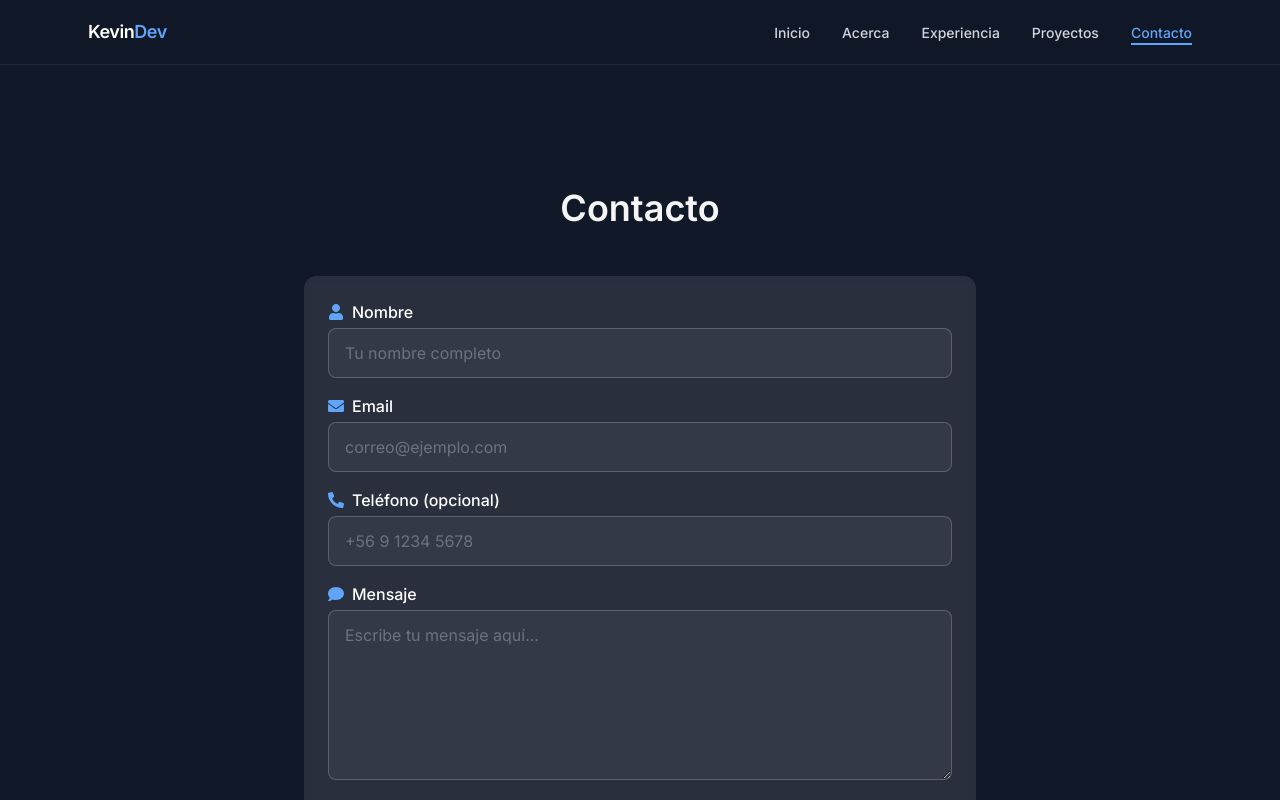
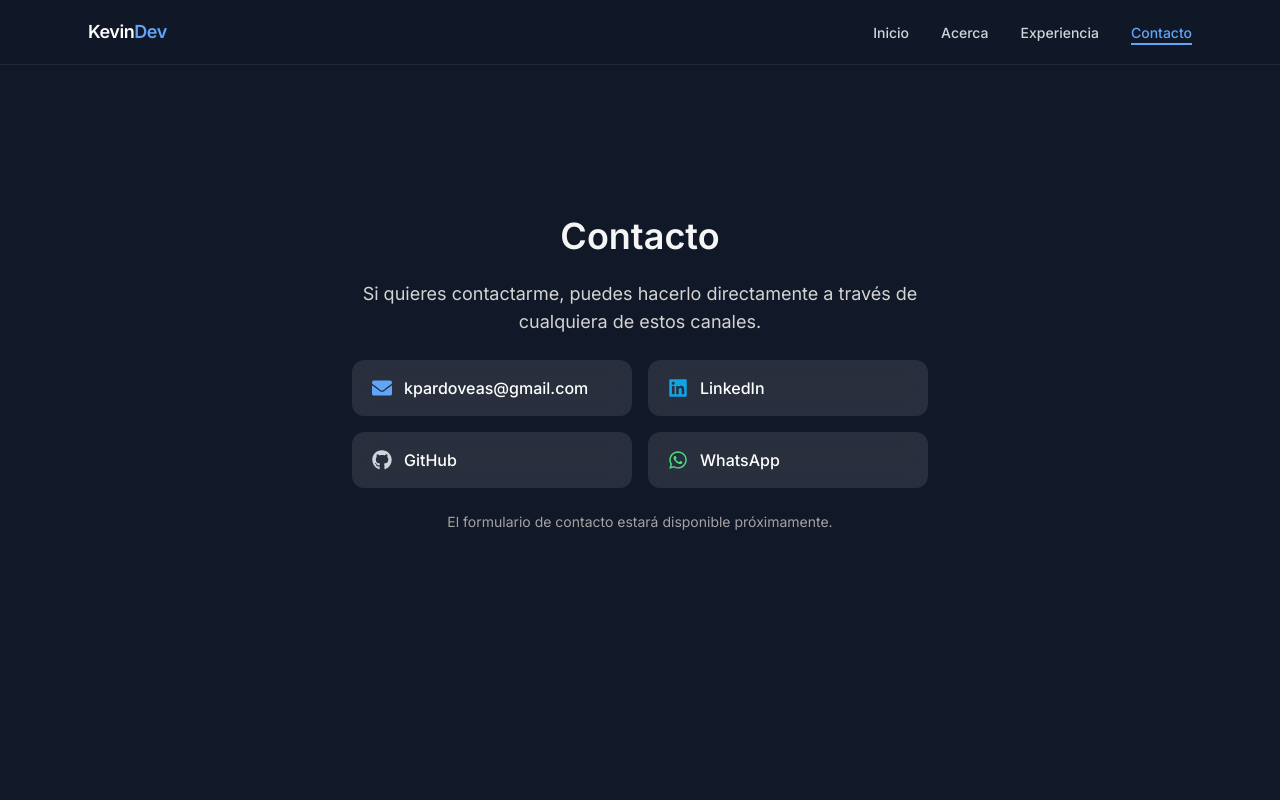
Before and after one commit to Krpardo27/kevin-portfolio, a React (Vite) app in the folder frontend/: page /contact in a window 1280 px wide. Shown: the top 800 px of the page. Built offline with nearby package versions, Linux system fonts and the light colour scheme.

Commit message:
Se quita form temporalmente

```diff
--- a/frontend/src/components/NavMobile.jsx
+++ b/frontend/src/components/NavMobile.jsx
@@ -9,7 +9,7 @@ const NavMobile = () => {
     { path: "/", name: "Inicio", icon: FiHome },
     { path: "/about", name: "Acerca", icon: FiUser },
     { path: "/experience", name: "Experiencia", icon: FiBriefcase },
-    { path: "/projects", name: "Proyectos", icon: FiFolder },
+    // { path: "/projects", name: "Proyectos", icon: FiFolder },
     { path: "/contact", name: "Contacto", icon: FiMail },
   ];
 
--- a/frontend/src/data/data.js
+++ b/frontend/src/data/data.js
@@ -152,6 +152,6 @@ export const navigation = [
   { path: "/", label: "Inicio" },
   { path: "/about", label: "Acerca" },
   { path: "/experience", label: "Experiencia" },
-  { path: "/projects", label: "Proyectos" },
+  // { path: "/projects", label: "Proyectos" },
   { path: "/contact", label: "Contacto" },
 ];
--- a/frontend/src/pages/Contact.jsx
+++ b/frontend/src/pages/Contact.jsx
@@ -9,6 +9,9 @@ import {
   FaPaperPlane,
   FaCheckCircle,
   FaExclamationCircle,
+  FaLinkedin,
+  FaGithub,
+  FaWhatsapp,
 } from "react-icons/fa";
 import { ImSpinner8 } from "react-icons/im";
 
@@ -65,155 +68,84 @@ const Contact = () => {
   }, [isSubmitSuccessful, reset]);
 
   return (
-    <section className="lg:mt-32 mt-8 px-4 py-5 flex flex-col items-center justify-center">
-      {/* Header */}
-      <div className="mb-8 text-center">
-        <h1 className="text-4xl font-bold text-neutral-100 mb-4">Contacto</h1>
-        {/* <p className="text-neutral-300 text-lg">
-          También puedes escribirme a{" "}
+    <section className="lg:mt-32 mt-12 px-4 py-12 flex flex-col items-center">
+      <div className="max-w-xl w-full text-center space-y-6">
+        <h1 className="text-4xl font-bold text-neutral-100">
+          Contacto
+        </h1>
+
+        <p className="text-neutral-300 text-lg">
+          Si quieres contactarme, puedes hacerlo directamente a través de
+          cualquiera de estos canales.
+        </p>
+
+        <div className="grid grid-cols-1 sm:grid-cols-2 gap-4 mt-8">
+          {/* Email */}
           <a
             href="mailto:kpardoveas@gmail.com"
-            className="text-blue-400 hover:underline"
+            className="
+              flex items-center gap-3 px-5 py-4 rounded-xl
+              bg-white/10 backdrop-blur
+              text-white font-medium
+              hover:bg-white/20 transition
+            "
           >
+            <FaEnvelope className="text-blue-400 text-xl" />
             kpardoveas@gmail.com
           </a>
-        </p> */}
-      </div>
 
-      {/* Success */}
-      {isSubmitSuccessful && !errors.root && (
-        <div className="flex items-center gap-2 p-3 mb-6 bg-green-100/90 text-green-800 rounded-lg max-w-2xl w-full">
-          <FaCheckCircle className="text-green-600" />
-          <span>Mensaje enviado correctamente.</span>
-        </div>
-      )}
+          {/* LinkedIn */}
+          <a
+            href="https://www.linkedin.com/in/kevinpardoveas/"
+            target="_blank"
+            rel="noopener noreferrer"
+            className="
+              flex items-center gap-3 px-5 py-4 rounded-xl
+              bg-white/10 backdrop-blur
+              text-white font-medium
+              hover:bg-white/20 transition
+            "
+          >
+            <FaLinkedin className="text-sky-500 text-xl" />
+            LinkedIn
+          </a>
 
-      {/* Error */}
-      {errors.root && (
-        <div className="flex items-center gap-2 p-3 mb-6 bg-red-100/90 text-red-800 rounded-lg max-w-2xl w-full">
-          <FaExclamationCircle className="text-red-600" />
-          <span>{errors.root.message}</span>
-        </div>
-      )}
+          {/* GitHub */}
+          <a
+            href="https://github.com/Krpardo27"
+            target="_blank"
+            rel="noopener noreferrer"
+            className="
+              flex items-center gap-3 px-5 py-4 rounded-xl
+              bg-white/10 backdrop-blur
+              text-white font-medium
+              hover:bg-white/20 transition
+            "
+          >
+            <FaGithub className="text-gray-300 text-xl" />
+            GitHub
+          </a>
 
-      {/* Loader overlay */}
-      {isSubmitting && (
-        <div className="fixed inset-0 z-50 flex items-center justify-center bg-black/40 backdrop-blur-sm">
-          <div className="flex flex-col items-center gap-4 bg-gray-900 px-8 py-6 rounded-xl shadow-xl">
-            <ImSpinner8 className="text-blue-400 text-3xl animate-spin" />
-            <p className="text-gray-200 text-sm">Enviando mensaje…</p>
-          </div>
-        </div>
-      )}
-
-      <form
-        onSubmit={handleSubmit(onSubmit)}
-        className={`space-y-4 max-w-2xl w-full bg-white/10 p-6 rounded-xl backdrop-blur-sm
-  transition-opacity ${
-    isSubmitting || isSubmitSuccessful ? "opacity-60 pointer-events-none" : ""
-  }`}
-        noValidate
-      >
-        {/* Nombre */}
-        <div>
-          <label className="flex items-center gap-2 text-white font-medium mb-1">
-            <FaUser className="text-blue-400" />
-            Nombre
-          </label>
-          <input
-            {...register("name", {
-              required: "El nombre es obligatorio",
-              minLength: { value: 2, message: "Mínimo 2 caracteres" },
-            })}
-            className="w-full px-4 py-3 bg-white/5 border border-white/20 rounded-lg text-white focus:ring-2 focus:ring-blue-400"
-            placeholder="Tu nombre completo"
-          />
-          {errors.name && (
-            <p className="text-red-400 text-sm mt-1">{errors.name.message}</p>
-          )}
+          <a
+            href="https://wa.me/56990914436"
+            target="_blank"
+            rel="noopener noreferrer"
+            className="
+              flex items-center gap-3 px-5 py-4 rounded-xl
+              bg-white/10 backdrop-blur
+              text-white font-medium
+              hover:bg-white/20 transition
+            "
+          >
+            <FaWhatsapp className="text-green-400 text-xl" />
+            WhatsApp
+          </a>
         </div>
 
-        {/* Email */}
-        <div>
-          <label className="flex items-center gap-2 text-white font-medium mb-1">
-            <FaEnvelope className="text-blue-400" />
-            Email
-          </label>
-          <input
-            type="email"
-            {...register("email", {
-              required: "El email es obligatorio",
-              pattern: {
-                value: /^[^\s@]+@[^\s@]+\.[^\s@]+$/,
-                message: "Email inválido",
-              },
-            })}
-            className="w-full px-4 py-3 bg-white/5 border border-white/20 rounded-lg text-white focus:ring-2 focus:ring-blue-400"
-            placeholder="correo@ejemplo.com"
-          />
-          {errors.email && (
-            <p className="text-red-400 text-sm mt-1">{errors.email.message}</p>
-          )}
-        </div>
-
-        {/* Teléfono */}
-        <div>
-          <label className="flex items-center gap-2 text-white font-medium mb-1">
-            <FaPhoneAlt className="text-blue-400" />
-            Teléfono (opcional)
-          </label>
-          <input
-            {...register("phone")}
-            className="w-full px-4 py-3 bg-white/5 border border-white/20 rounded-lg text-white focus:ring-2 focus:ring-blue-400"
-            placeholder="+56 9 1234 5678"
-          />
-        </div>
-
-        {/* Mensaje */}
-        <div>
-          <label className="flex items-center gap-2 text-white font-medium mb-1">
-            <FaComment className="text-blue-400" />
-            Mensaje
-          </label>
-          <textarea
-            rows={6}
-            {...register("message", {
-              required: "El mensaje es obligatorio",
-              minLength: { value: 10, message: "Mínimo 10 caracteres" },
-            })}
-            className="w-full px-4 py-3 bg-white/5 border border-white/20 rounded-lg text-white focus:ring-2 focus:ring-blue-400"
-            placeholder="Escribe tu mensaje aquí..."
-          />
-          {errors.message && (
-            <p className="text-red-400 text-sm mt-1">
-              {errors.message.message}
-            </p>
-          )}
-        </div>
-
-        {/* Submit */}
-        <button
-          type="submit"
-          disabled={isSubmitting}
-          className={`flex items-center justify-center gap-2 w-full px-6 py-3 rounded-lg font-medium transition-all ${
-            isSubmitting
-              ? "bg-blue-400 cursor-not-allowed"
-              : "bg-blue-600 hover:bg-blue-700 hover:shadow-lg"
-          } text-white`}
-        >
-          {isSubmitting ? (
-            <>
-              <ImSpinner8 className="animate-spin" />
-              Enviando…
-            </>
-          ) : (
-            <>
-              <FaPaperPlane />
-              Enviar mensaje
-            </>
-          )}
-        </button>
-      </form>
+        <p className="text-sm text-neutral-400 mt-8">
+          El formulario de contacto estará disponible próximamente.
+        </p>
+      </div>
     </section>
   );
 };
```
